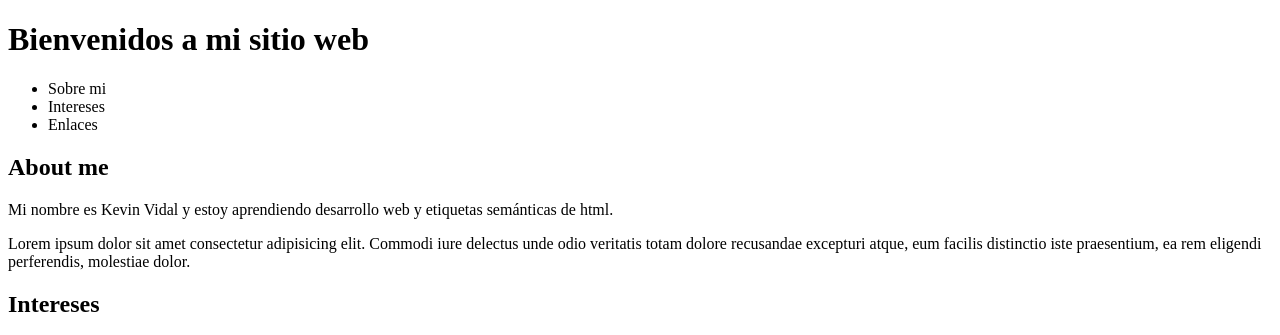
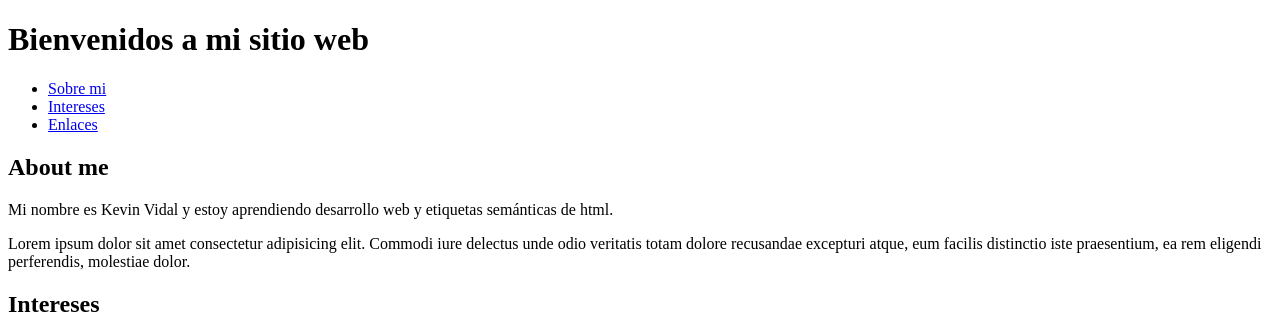
Before and after one commit to KevArt96/frontend-ai-modulo-1, a plain HTML site: page clase-07-11-2024/ejercicio-1.html in a window 1280 px wide. Shown: the top 335 px of the page. Drawn offline with Linux system fonts and the light colour scheme.

Commit message:
update with a - links

```diff
--- a/clase-07-11-2024/ejercicio-1.html
+++ b/clase-07-11-2024/ejercicio-1.html
@@ -12,16 +12,16 @@
       <!-- Menú de navegación -->
       <nav>
         <ul>
-          <li>Sobre mi</li>
-          <li>Intereses</li>
-          <li>Enlaces</li>
+          <li><a href="#sobre-mi">Sobre mi</a></li>
+          <li><a href="#intereses">Intereses</a></li>
+          <li><a href="#enlaces">Enlaces</a></li>
         </ul>
       </nav>
     </header>
     <!-- main: Es la sección principal que contiene el contenido central de la página. Se recomienda
                usar main sólo una vez en cada página para indicar la parte más importante del documento -->
     <main>
-      <section>
+      <section id="sobre-mi">
         <h2>About me</h2>
         <p>
           Mi nombre es Kevin Vidal y estoy aprendiendo desarrollo web y
@@ -34,7 +34,7 @@
           molestiae dolor.
         </p>
       </section>
-      <section>
+      <section id="intereses">
         <h2>Intereses</h2>
         <ul>
           <li>Programación</li>
@@ -58,7 +58,7 @@
           </figcaption>
         </figure>
       </section>
-      <section>
+      <section id="enlaces">
         <h2>Enlaces</h2>
         <p>Visita estos sitios recomendados para aprender desarrollo web.</p>
         <ul>
```
